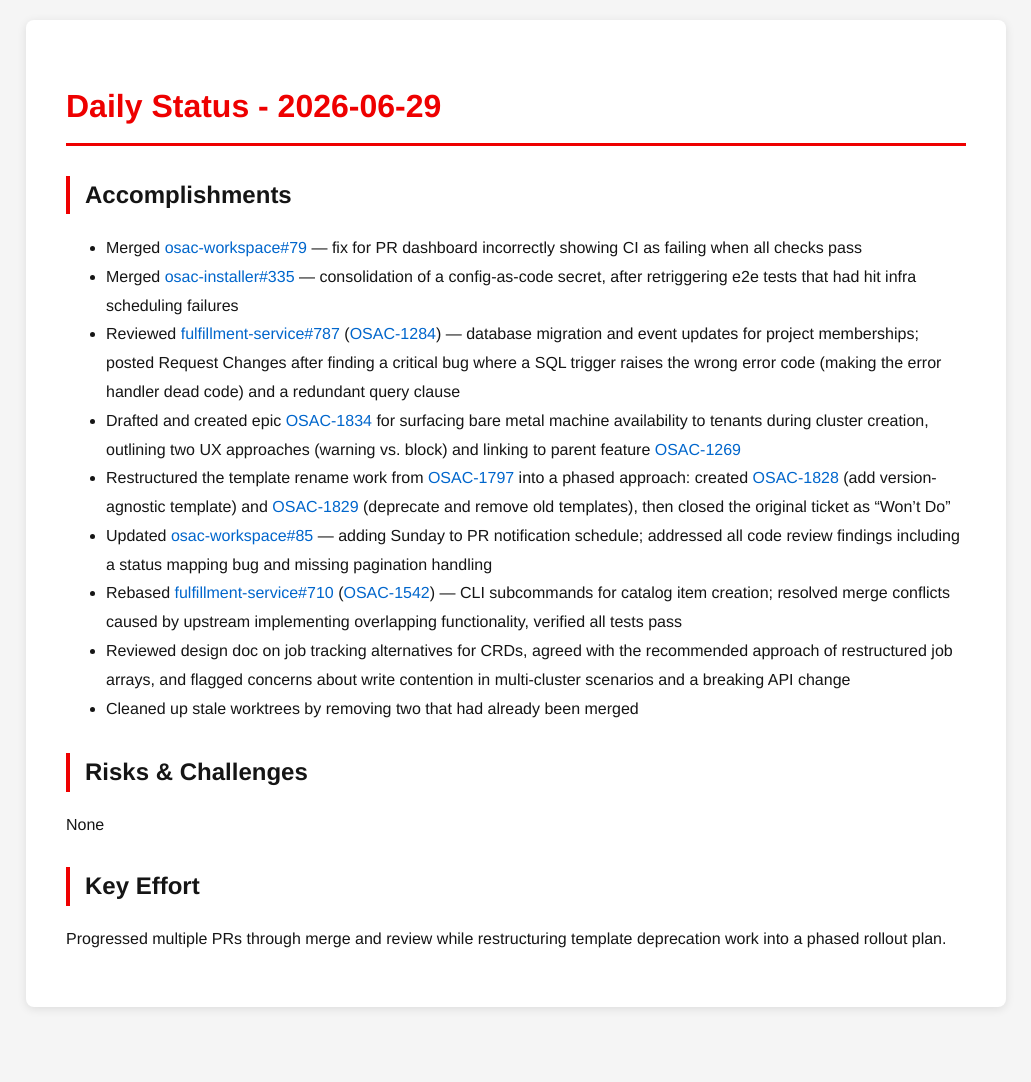
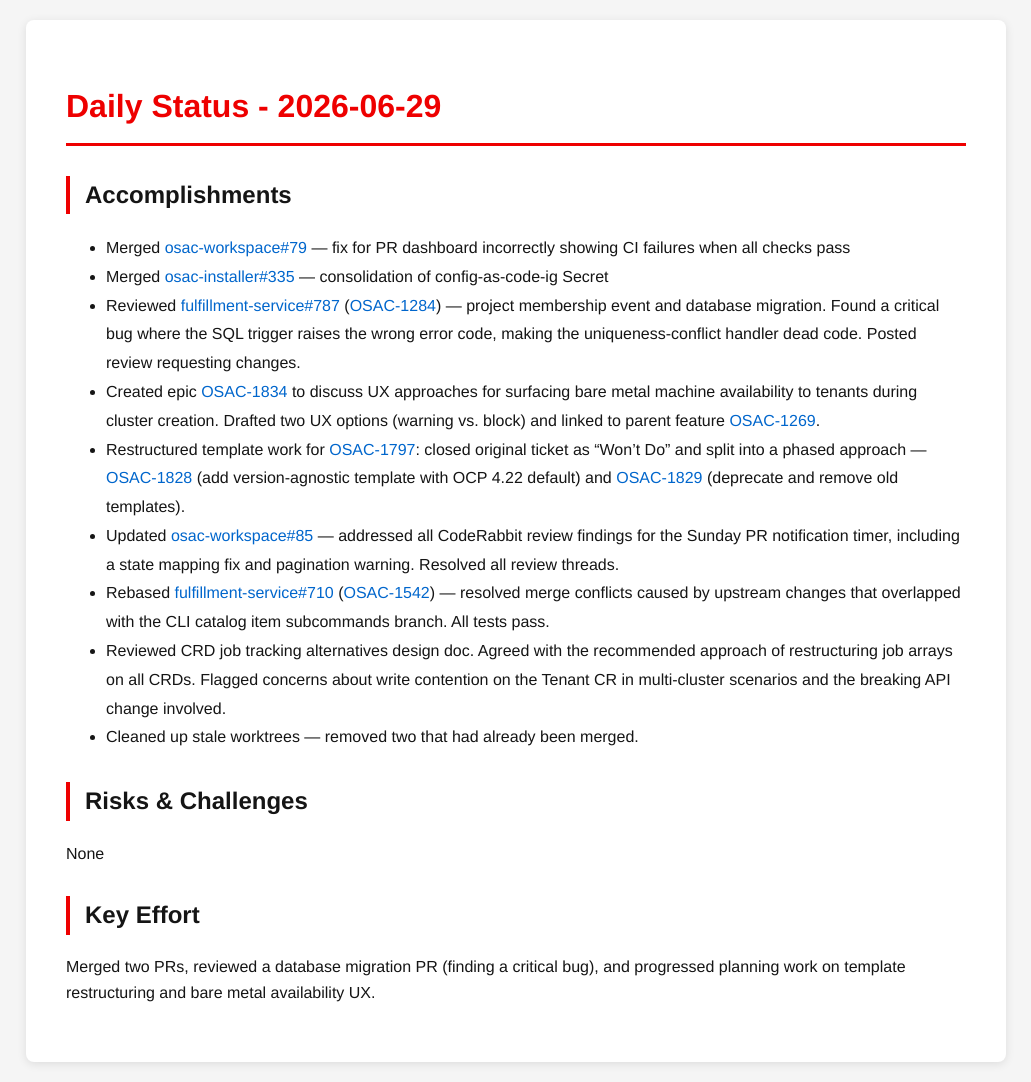
Before and after one commit to tzvatot/daily-status, a Jekyll site: the page built from 2026-06-29.md, in a window 1280 px wide. Shown: the whole page, without its empty margins (124-1155 px from the left). Built offline with Jekyll 4.4.1, drawn with Linux system fonts in a browser that asks for light colours; before the commit the page ends 1027 px from its top, so only the background shows below that.

Commit message:
Daily status update - 2026-06-29

```diff
--- a/2026-06-29.md
+++ b/2026-06-29.md
@@ -7,19 +7,18 @@ date: 2026-06-29
 # Daily Status - 2026-06-29
 
 ## Accomplishments
-
-- Merged [osac-workspace#79](https://github.com/osac-project/osac-workspace/pull/79) — fix for PR dashboard incorrectly showing CI as failing when all checks pass
-- Merged [osac-installer#335](https://github.com/osac-project/osac-installer/pull/335) — consolidation of a config-as-code secret, after retriggering e2e tests that had hit infra scheduling failures
-- Reviewed [fulfillment-service#787](https://github.com/osac-project/fulfillment-service/pull/787) ([OSAC-1284](https://redhat.atlassian.net/browse/OSAC-1284)) — database migration and event updates for project memberships; posted Request Changes after finding a critical bug where a SQL trigger raises the wrong error code (making the error handler dead code) and a redundant query clause
-- Drafted and created epic [OSAC-1834](https://redhat.atlassian.net/browse/OSAC-1834) for surfacing bare metal machine availability to tenants during cluster creation, outlining two UX approaches (warning vs. block) and linking to parent feature [OSAC-1269](https://redhat.atlassian.net/browse/OSAC-1269)
-- Restructured the template rename work from [OSAC-1797](https://redhat.atlassian.net/browse/OSAC-1797) into a phased approach: created [OSAC-1828](https://redhat.atlassian.net/browse/OSAC-1828) (add version-agnostic template) and [OSAC-1829](https://redhat.atlassian.net/browse/OSAC-1829) (deprecate and remove old templates), then closed the original ticket as "Won't Do"
-- Updated [osac-workspace#85](https://github.com/osac-project/osac-workspace/pull/85) — adding Sunday to PR notification schedule; addressed all code review findings including a status mapping bug and missing pagination handling
-- Rebased [fulfillment-service#710](https://github.com/osac-project/fulfillment-service/pull/710) ([OSAC-1542](https://redhat.atlassian.net/browse/OSAC-1542)) — CLI subcommands for catalog item creation; resolved merge conflicts caused by upstream implementing overlapping functionality, verified all tests pass
-- Reviewed design doc on job tracking alternatives for CRDs, agreed with the recommended approach of restructured job arrays, and flagged concerns about write contention in multi-cluster scenarios and a breaking API change
-- Cleaned up stale worktrees by removing two that had already been merged
+- Merged [osac-workspace#79](https://github.com/osac-project/osac-workspace/pull/79) — fix for PR dashboard incorrectly showing CI failures when all checks pass
+- Merged [osac-installer#335](https://github.com/osac-project/osac-installer/pull/335) — consolidation of config-as-code-ig Secret
+- Reviewed [fulfillment-service#787](https://github.com/osac-project/fulfillment-service/pull/787) ([OSAC-1284](https://redhat.atlassian.net/browse/OSAC-1284)) — project membership event and database migration. Found a critical bug where the SQL trigger raises the wrong error code, making the uniqueness-conflict handler dead code. Posted review requesting changes.
+- Created epic [OSAC-1834](https://redhat.atlassian.net/browse/OSAC-1834) to discuss UX approaches for surfacing bare metal machine availability to tenants during cluster creation. Drafted two UX options (warning vs. block) and linked to parent feature [OSAC-1269](https://redhat.atlassian.net/browse/OSAC-1269).
+- Restructured template work for [OSAC-1797](https://redhat.atlassian.net/browse/OSAC-1797): closed original ticket as "Won't Do" and split into a phased approach — [OSAC-1828](https://redhat.atlassian.net/browse/OSAC-1828) (add version-agnostic template with OCP 4.22 default) and [OSAC-1829](https://redhat.atlassian.net/browse/OSAC-1829) (deprecate and remove old templates).
+- Updated [osac-workspace#85](https://github.com/osac-project/osac-workspace/pull/85) — addressed all CodeRabbit review findings for the Sunday PR notification timer, including a state mapping fix and pagination warning. Resolved all review threads.
+- Rebased [fulfillment-service#710](https://github.com/osac-project/fulfillment-service/pull/710) ([OSAC-1542](https://redhat.atlassian.net/browse/OSAC-1542)) — resolved merge conflicts caused by upstream changes that overlapped with the CLI catalog item subcommands branch. All tests pass.
+- Reviewed CRD job tracking alternatives design doc. Agreed with the recommended approach of restructuring job arrays on all CRDs. Flagged concerns about write contention on the Tenant CR in multi-cluster scenarios and the breaking API change involved.
+- Cleaned up stale worktrees — removed two that had already been merged.
 
 ## Risks & Challenges
 None
 
 ## Key Effort
-Progressed multiple PRs through merge and review while restructuring template deprecation work into a phased rollout plan.
+Merged two PRs, reviewed a database migration PR (finding a critical bug), and progressed planning work on template restructuring and bare metal availability UX.
```
